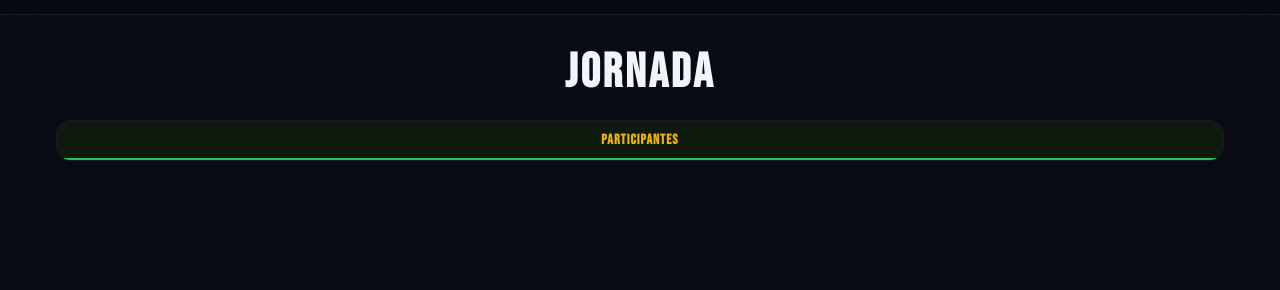
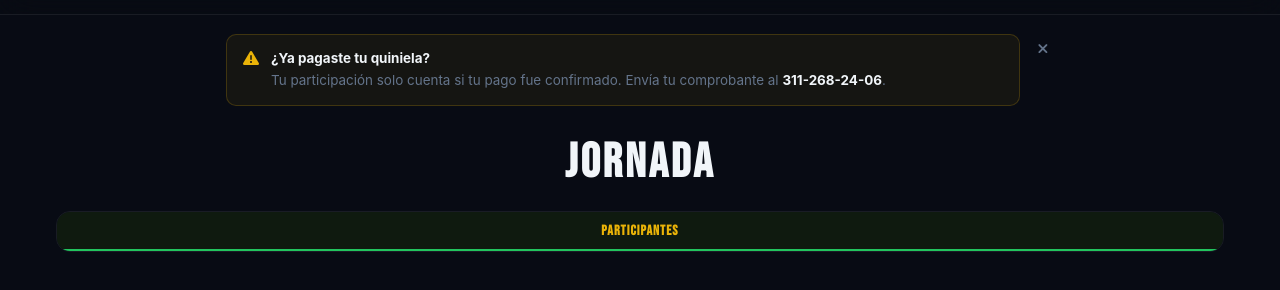
Before and after one commit to KevinAmezcua/QuinielaMX, a plain HTML site: page frontend/resultados.html in a window 1280 px wide. Shown: the part 58-348 px from the top of the page. Drawn offline with Linux system fonts and the light colour scheme; no server answers.

Commit message:
mensaje de pago

```diff
--- a/frontend/resultados.html
+++ b/frontend/resultados.html
@@ -27,6 +27,20 @@
             </button>
         </nav>
     </header>
+
+    <!-- Banner recordatorio de pago -->
+    <div class="pago-recordatorio" id="pago-recordatorio">
+        <div class="pago-recordatorio-contenido">
+            <i class="fa-solid fa-triangle-exclamation pago-recordatorio-icono"></i>
+            <div class="pago-recordatorio-texto">
+                <strong>¿Ya pagaste tu quiniela?</strong>
+                <span>Tu participación solo cuenta si tu pago fue confirmado. Envía tu comprobante al <strong>311-268-24-06</strong>.</span>
+            </div>
+        </div>
+        <button class="pago-recordatorio-cerrar" onclick="cerrarRecordatorio()" aria-label="Cerrar">
+            <i class="fa-solid fa-xmark"></i>
+        </button>
+    </div>
 
     <section class="contenedor-tabla">
         <h1>Jornada</h1>
@@ -61,5 +75,17 @@
 
     <script src="./js/nav.js"></script>
     <script src="./js/obtenerQuinielasTabla.js"></script>
+    <script>
+        if (localStorage.getItem('pagoConfirmado') === '1') {
+            document.getElementById('pago-recordatorio').style.display = 'none';
+        }
+        function cerrarRecordatorio() {
+            localStorage.setItem('pagoConfirmado', '1');
+            const el = document.getElementById('pago-recordatorio');
+            el.style.opacity = '0';
+            el.style.transform = 'translateY(-8px)';
+            setTimeout(() => el.style.display = 'none', 250);
+        }
+    </script>
 </body>
 </html>
--- a/frontend/styles/style.css
+++ b/frontend/styles/style.css
@@ -507,6 +507,87 @@ h1 {
 }
 .pago-paso-desc strong { color: #e2e8f0; font-weight: 600; }
 
+.pago-costo-badge {
+    font-family: 'Bebas Neue', sans-serif;
+    font-size: 1.35rem;
+    color: var(--gold);
+    letter-spacing: 2px;
+    background: rgba(234,179,8,0.1);
+    border: 1px solid rgba(234,179,8,0.25);
+    border-radius: 8px;
+    padding: 0.3rem 0.85rem;
+    white-space: nowrap;
+    flex-shrink: 0;
+}
+
+.pago-aviso-cuenta {
+    display: flex;
+    align-items: center;
+    gap: 0.5rem;
+    padding: 0.7rem 1.8rem;
+    border-top: 1px solid var(--border);
+    font-family: -apple-system, BlinkMacSystemFont, 'Segoe UI', Roboto, sans-serif;
+    font-size: 0.78rem;
+    color: var(--muted);
+    background: rgba(255,255,255,0.015);
+    letter-spacing: 0.2px;
+}
+.pago-aviso-cuenta i { color: var(--gold); font-size: 0.8rem; flex-shrink: 0; }
+
+/* ── RECORDATORIO PAGO (resultados) ──────── */
+.pago-recordatorio {
+    max-width: 860px;
+    margin: 1.2rem auto 0;
+    padding: 0 1rem;
+    display: flex;
+    align-items: flex-start;
+    gap: 0.75rem;
+    transition: opacity 0.22s ease, transform 0.22s ease;
+}
+
+.pago-recordatorio-contenido {
+    display: flex;
+    align-items: flex-start;
+    gap: 0.75rem;
+    background: rgba(234,179,8,0.06);
+    border: 1px solid rgba(234,179,8,0.2);
+    border-radius: 10px;
+    padding: 0.85rem 1rem;
+    flex: 1;
+}
+
+.pago-recordatorio-icono {
+    color: var(--gold);
+    font-size: 1rem;
+    flex-shrink: 0;
+    margin-top: 0.1rem;
+}
+
+.pago-recordatorio-texto {
+    display: flex;
+    flex-direction: column;
+    gap: 0.2rem;
+    font-family: -apple-system, BlinkMacSystemFont, 'Segoe UI', Roboto, sans-serif;
+    font-size: 0.84rem;
+    line-height: 1.45;
+}
+.pago-recordatorio-texto strong { color: var(--text); }
+.pago-recordatorio-texto span   { color: var(--muted); }
+
+.pago-recordatorio-cerrar {
+    background: none;
+    border: none;
+    color: var(--muted);
+    cursor: pointer;
+    font-size: 0.9rem;
+    padding: 0.35rem;
+    border-radius: 5px;
+    flex-shrink: 0;
+    transition: color 0.15s;
+    margin-top: 0.05rem;
+}
+.pago-recordatorio-cerrar:hover { color: var(--text); }
+
 .pago-paso-flecha {
     color: rgba(234,179,8,0.25);
     font-size: 0.8rem;
```
Also changed, not shown: frontend/index.html (+6 -0 lines).
